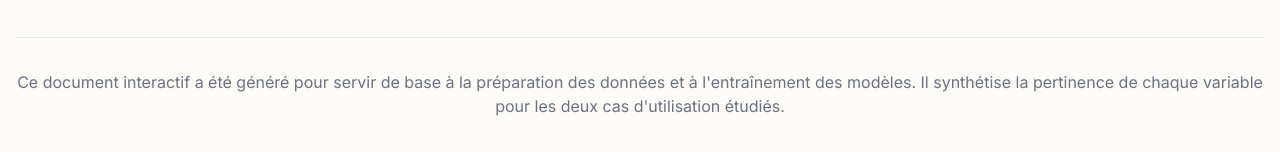
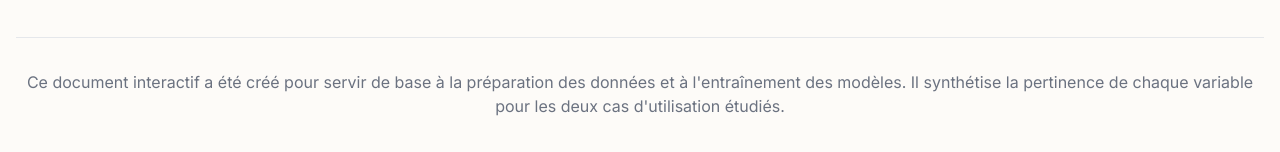
Before and after one commit to Yunpei24/Projet_Centrale_Solaire_Zagtouli_v0, a plain HTML site: page public/index.html in a window 1280 px wide. Shown: the part 2039-2191 px from the top of the page. Drawn offline with nearby package versions, Linux system fonts and the light colour scheme.

Commit message:
presentation web

```diff
--- a/public/index.html
+++ b/public/index.html
@@ -99,7 +99,7 @@
         </main>
 
         <footer class="text-center mt-16 pt-8 border-t border-gray-200">
-            <p class="text-gray-500">Ce document interactif a été généré pour servir de base à la préparation des données et à l'entraînement des modèles. Il synthétise la pertinence de chaque variable pour les deux cas d'utilisation étudiés.</p>
+            <p class="text-gray-500">Ce document interactif a été créé pour servir de base à la préparation des données et à l'entraînement des modèles. Il synthétise la pertinence de chaque variable pour les deux cas d'utilisation étudiés.</p>
         </footer>
     </div>
 
```
